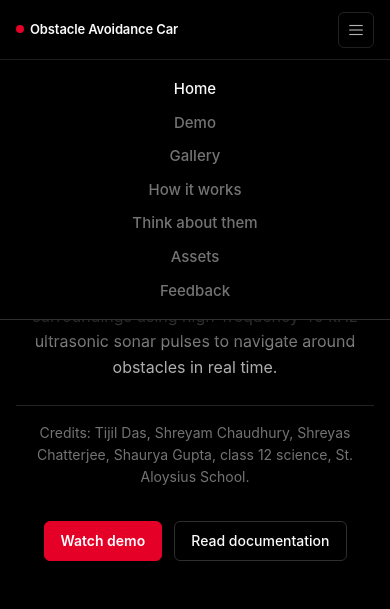
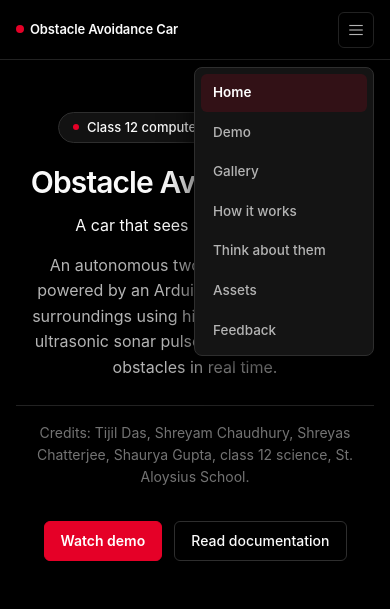
Before and after one commit to Tijil-Das/Micro-Assets, a plain HTML site: page CS-Exhibition/Obstacle Avoidance Robot/Website/index.html in a window 390 px wide. Both pictures are taken after a click on the button "Toggle navigation". Shown: the top 609 px of the page. Drawn offline with nearby package versions, Linux system fonts and the light colour scheme; no server answers.

Commit message:
fix(nav): convert mobile nav sheet into compact right-aligned popover dropdown under hamburger button

```diff
--- a/CS-Exhibition/Obstacle Avoidance Robot/Website/styles.css
+++ b/CS-Exhibition/Obstacle Avoidance Robot/Website/styles.css
@@ -152,6 +152,7 @@ img, video {
   align-items: center;
   justify-content: space-between;
   height: 100%;
+  position: relative;
 }
 
 .brand {
@@ -1225,24 +1226,43 @@ img, video {
   .nav-links {
     display: none;
     position: absolute;
-    top: 60px;
-    left: 0;
-    right: 0;
-    background: #000000;
-    border-bottom: 1px solid var(--border-strong);
+    top: calc(100% + 8px);
+    right: 24px;
+    left: auto;
+    width: 200px;
+    background: #141414;
+    border: 1px solid var(--border-strong);
+    border-radius: var(--radius-md);
     flex-direction: column;
-    padding: 16px 24px;
-    gap: 8px;
-    z-index: 99;
-    box-shadow: 0 16px 32px rgba(0, 0, 0, 0.95);
+    padding: 6px;
+    gap: 2px;
+    z-index: 100;
+    box-shadow: 0 12px 32px rgba(0, 0, 0, 0.9);
   }
   .nav-links.nav-open {
     display: flex;
   }
+  .nav-links li {
+    width: 100%;
+    list-style: none;
+  }
   .nav-links .nav-link {
     width: 100%;
-    padding: 10px 14px;
-    font-size: 15px;
+    padding: 8px 12px;
+    font-size: 13.5px;
+    text-align: left;
+    border-radius: var(--radius-sm);
+    color: var(--fg-2);
+    display: block;
+  }
+  .nav-links .nav-link:hover {
+    background: #222222;
+    color: var(--fg);
+  }
+  .nav-links .nav-link.active {
+    color: #ffffff;
+    background: rgba(229, 0, 39, 0.14);
+    font-weight: 600;
   }
   .mobile-nav-toggle {
     display: inline-flex;
@@ -1260,6 +1280,10 @@ img, video {
 }
 
 @media (max-width: 640px) {
+  .nav-links {
+    right: 16px;
+    width: 180px;
+  }
   .brand {
     font-size: 13px;
     gap: 6px;
```
